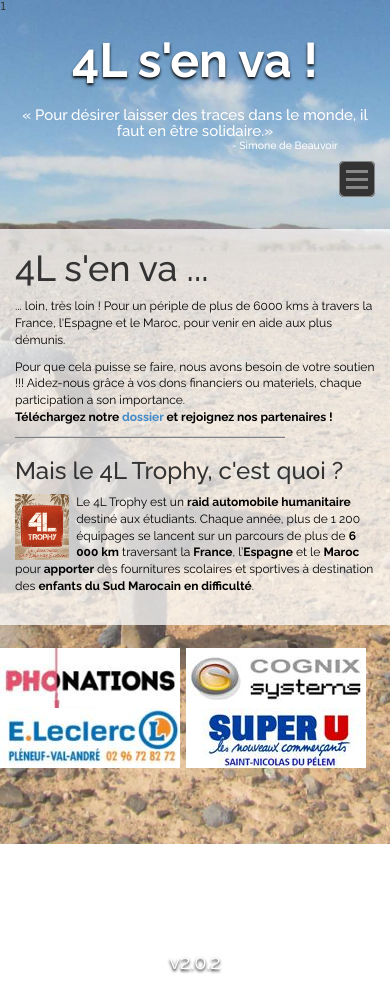
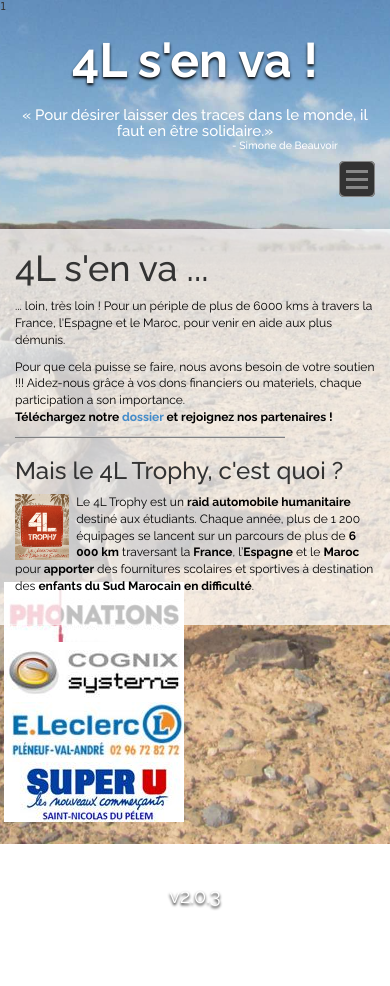
Before and after one commit to loic12305/4l, a PHP site: page / in a window 390 px wide. After the commit the page ends 910 px from the top, so only its background shows below. Run offline with PHP 8.4, Linux system fonts and the light colour scheme; some libraries are stand-ins or nearby versions.

Commit message:
>-- 2.0.3 --< _amelioration du responsive : corrige la citation cachée

```diff
--- a/css/responsive.css
+++ b/css/responsive.css
@@ -73,3 +73,22 @@
 
 
 }
+
+
+@media screen and (max-width: 1485px)
+{
+    .menu {
+		position: fixed;
+		width: 220px;
+		z-index: 1;
+		top: 33%;
+	}
+	#partenaire {
+		margin-top: -17%;
+		height: 300px;
+		width: 11%;
+		margin-left: 1%;
+		float: left;
+	}
+
+}
--- a/index.php
+++ b/index.php
@@ -256,7 +256,7 @@
             <div class="row">
 
                 <div class="col-lg-12 col-md-12 col-sm-12 col-xs-12 footer">
-                    <p class="footer-text">v2.0.2<!-- <marquee scrollamount="5"  DIRECTION="up"> --><!-- </marquee> --></p>
+                    <p class="footer-text">v2.0.3<!-- <marquee scrollamount="5"  DIRECTION="up"> --><!-- </marquee> --></p>
                 </div><!-- /.footer -->
             </div>
 
```
